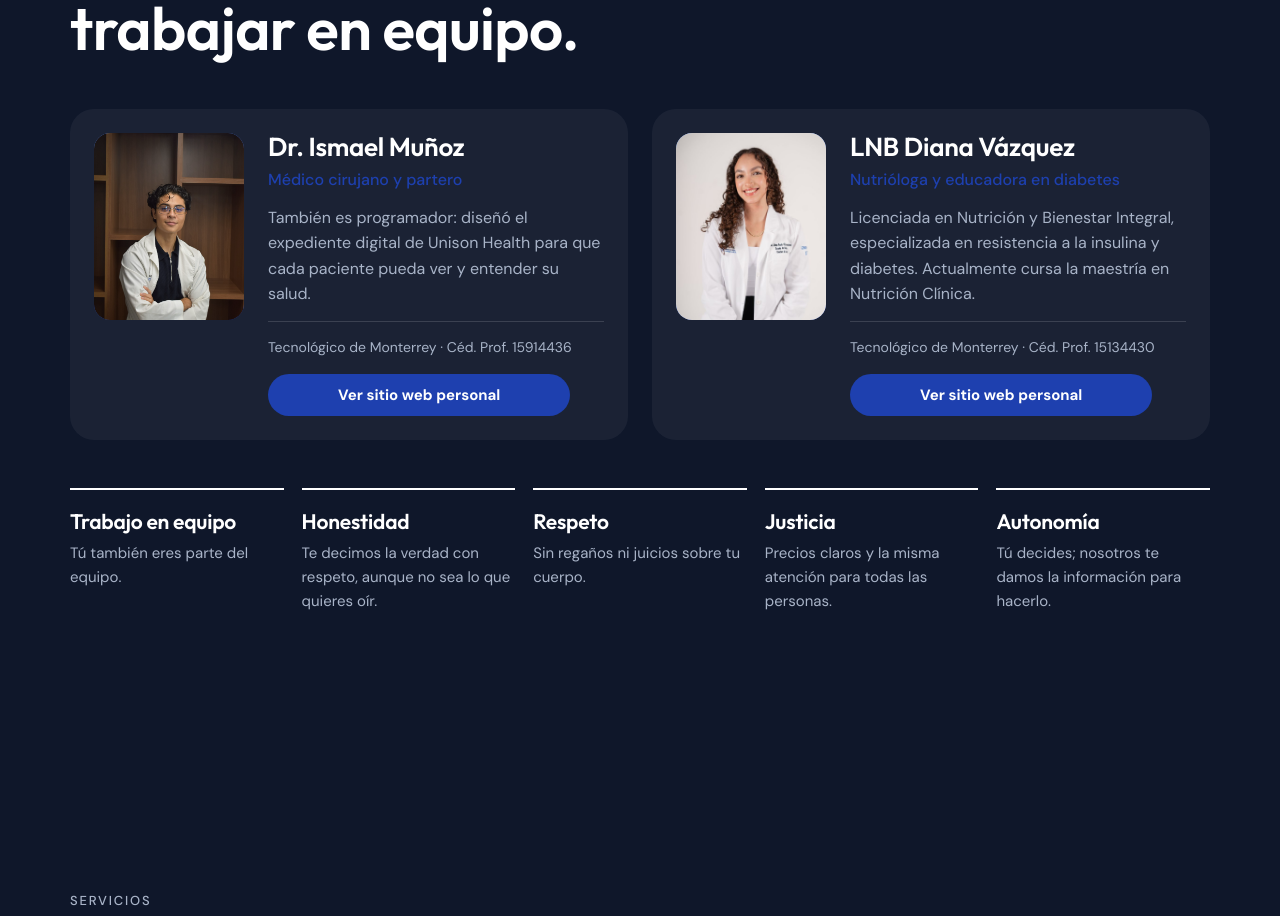
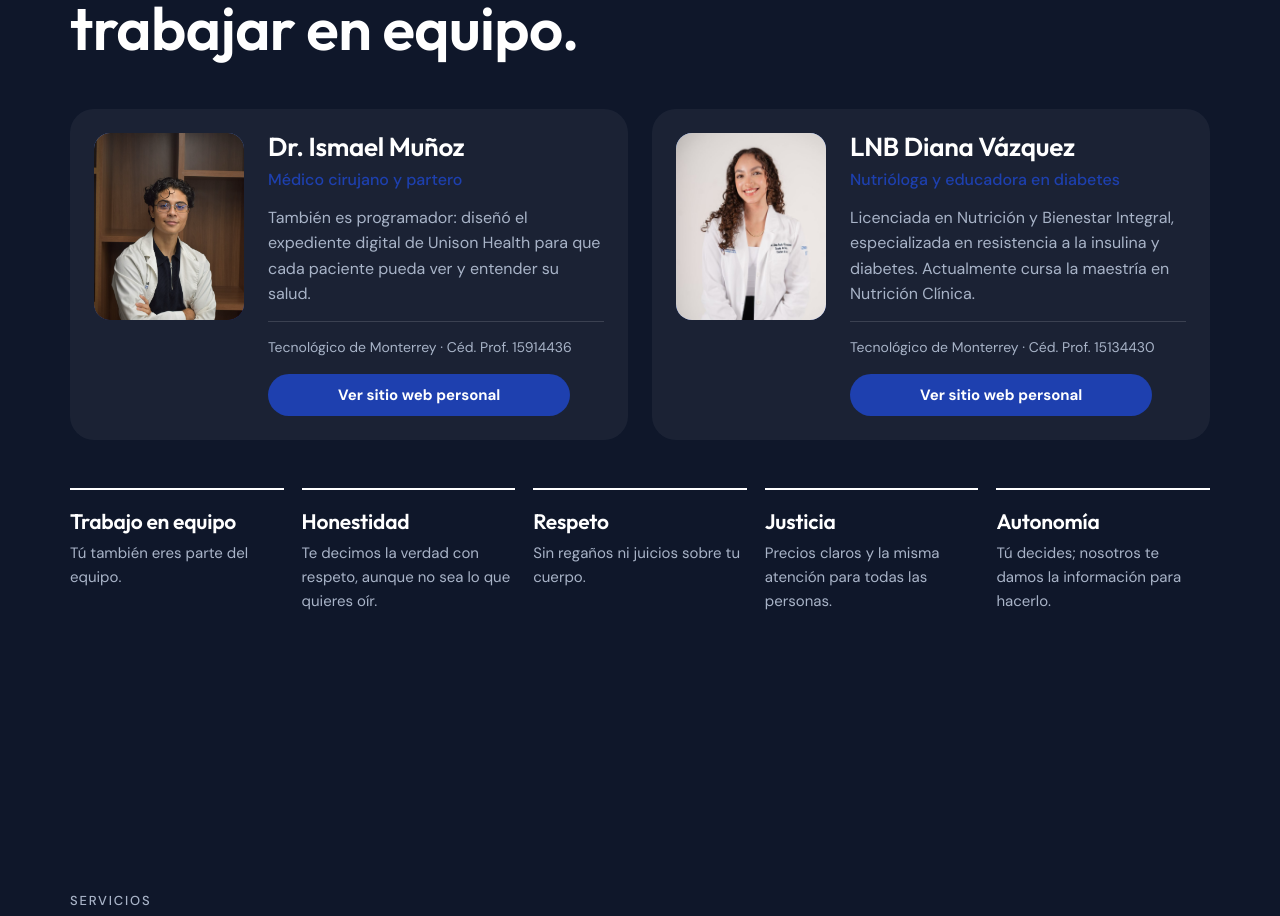
Before and after one commit to Silver0401/Unison-Health, a Next.js app: page / in a window 1280 px wide. Shown: the part 4753-5669 px from the top of the page. Built offline with nearby package versions, Linux system fonts and the light colour scheme.

Commit message:
fix: acerca retrato de Ismael en landing

```diff
--- a/src/styles/css/Index.css
+++ b/src/styles/css/Index.css
@@ -691,6 +691,9 @@ footer .wrap {
   font: 600 40px/1 var(--display);
   position: relative;
   overflow: hidden;
+}
+.team .person:first-child .photo img {
+  transform: scale(1.15);
 }
 .person h3 {
   font-size: 26px;
--- a/src/styles/stylus/Landing/Sections.styl
+++ b/src/styles/stylus/Landing/Sections.styl
@@ -56,6 +56,7 @@
 .team{display:grid;grid-template-columns:repeat(2,minmax(0,1fr));gap:24px;margin-top:48px}
 .person{display:grid;grid-template-columns:150px minmax(0,1fr);gap:24px;padding:24px;border-radius:24px;background:var(--card)}
 .photo{aspect-ratio:4/5;max-width:100%;border-radius:16px;background:linear-gradient(160deg,#5B8DEF,#1E40AF);display:grid;place-items:center;color:#fff;font:600 40px/1 var(--display);position:relative;overflow:hidden}
+.team .person:first-child .photo img{transform:scale(1.15)}
 .person h3{font-size:26px}
 .person .role{color:var(--cobalto);font-weight:500;margin:6px 0 12px}
 .person p{font-size:16px}
```
